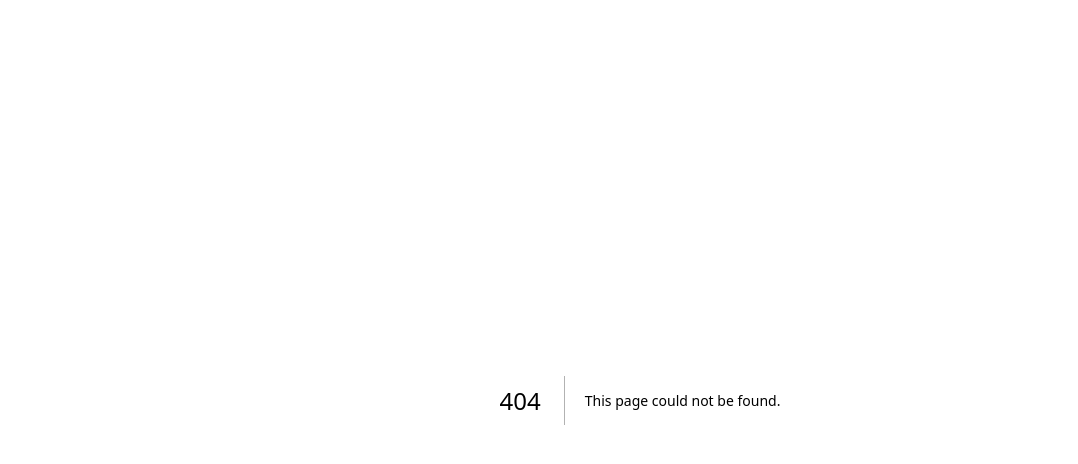
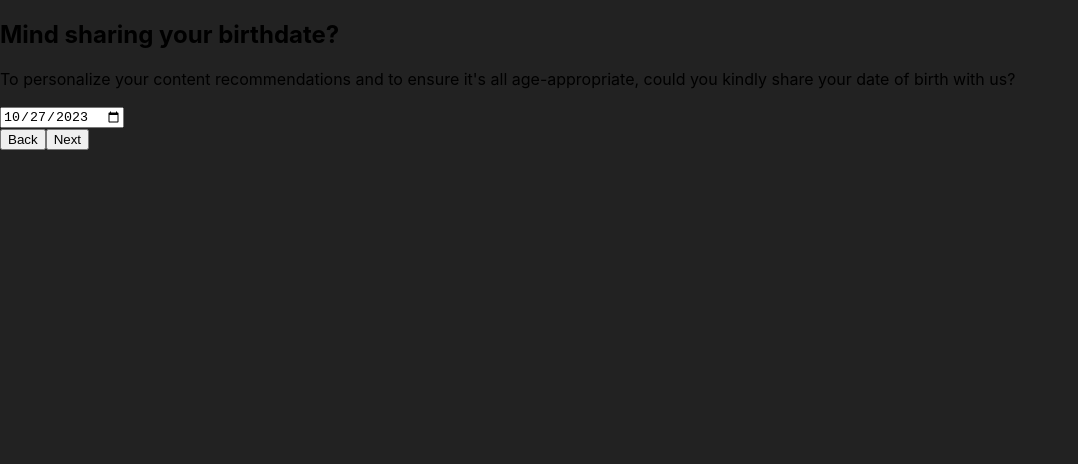
Before and after one commit to trejomarco/reel-talk-onboarding, a Next.js app: page /BirthdaySelection in a window 1280 px wide. Before the commit this address had no page. Shown: the top 464 px of the page, without its empty margins (0-1078 px from the left). Built offline with nearby package versions, Linux system fonts and the light colour scheme.

Commit message:
Birthdate selection transition page

```diff
--- a/package.json
+++ b/package.json
@@ -15,12 +15,14 @@
     "next": "14.0.0",
     "react": "^18",
     "react-dom": "^18",
-    "react-easy-crop": "^5.0.2"
+    "react-easy-crop": "^5.0.2",
+    "react-transition-group": "^4.4.5"
   },
   "devDependencies": {
     "@types/node": "^20",
     "@types/react": "^18",
     "@types/react-dom": "^18",
+    "@types/react-transition-group": "^4.4.8",
     "typescript": "^5"
   }
 }
--- /dev/null
+++ b/src/components/transitions.css
@@ -0,0 +1,18 @@
+.page-enter,
+.page-exit {
+    opacity: 0;
+    transform: translateX(-100%);
+}
+
+.page-enter-active,
+.page-exit-done {
+    opacity: 1;
+    transform: translateX(0);
+    transition: opacity 300ms, transform 300ms;
+}
+
+.page-exit-active {
+    opacity: 0;
+    transform: translateX(100%);
+    transition: opacity 300ms, transform 300ms;
+}
--- /dev/null
+++ b/src/pages/BirthdaySelection.tsx
@@ -0,0 +1,25 @@
+import React, { useState } from 'react';
+import styles from './BirthdaySelection.module.css'; // Create a corresponding CSS module
+
+export default function BirthdaySelection() {
+    const [dateOfBirth, setDateOfBirth] = useState(new Date());
+
+    return (
+        <div className={styles.container}>
+            <h2>Mind sharing your birthdate?</h2>
+            <p>
+                To personalize your content recommendations and to ensure it's all
+                age-appropriate, could you kindly share your date of birth with us?
+            </p>
+            <input
+                type="date"
+                value={dateOfBirth.toISOString().substr(0, 10)}
+                onChange={(e) => setDateOfBirth(new Date(e.target.value))}
+            />
+            <div>
+                <button>Back</button>
+                <button>Next</button>
+            </div>
+        </div>
+    );
+}
--- a/src/pages/_app.tsx
+++ b/src/pages/_app.tsx
@@ -1,11 +1,43 @@
 import { AppProps } from 'next/app';
+import { CSSTransition, TransitionGroup } from 'react-transition-group';
 import '../styles/globals.css';
+import '../components/transitions.css';
 
-function MyApp({ Component, pageProps }: AppProps) {
-  return <Component {...pageProps} />;
+function MyApp({ Component, pageProps, router }: AppProps & { router: any }) {
+  return (
+    <TransitionGroup>
+      <CSSTransition key={router.route} classNames="page" timeout={300}>
+        <Component {...pageProps} />
+      </CSSTransition>
+    </TransitionGroup>
+  );
 }
 
 export default MyApp;
+
+
+
+
+
+
+
+
+
+
+
+
+
+
+
+
+// import { AppProps } from 'next/app';
+// import '../styles/globals.css';
+
+// function MyApp({ Component, pageProps }: AppProps) {
+//   return <Component {...pageProps} />;
+// }
+
+// export default MyApp;
 
 
 
--- a/src/pages/index.tsx
+++ b/src/pages/index.tsx
@@ -12,7 +12,6 @@ export default function Home() {
     </div>
   );
 }
-
 
 
 
```
Also changed, not shown: src/components/NextButton.tsx (+9 -10 lines), src/pages/BirthdaySelection.module.css (added), 1 other file (tests, documents, lock files or other folders).
